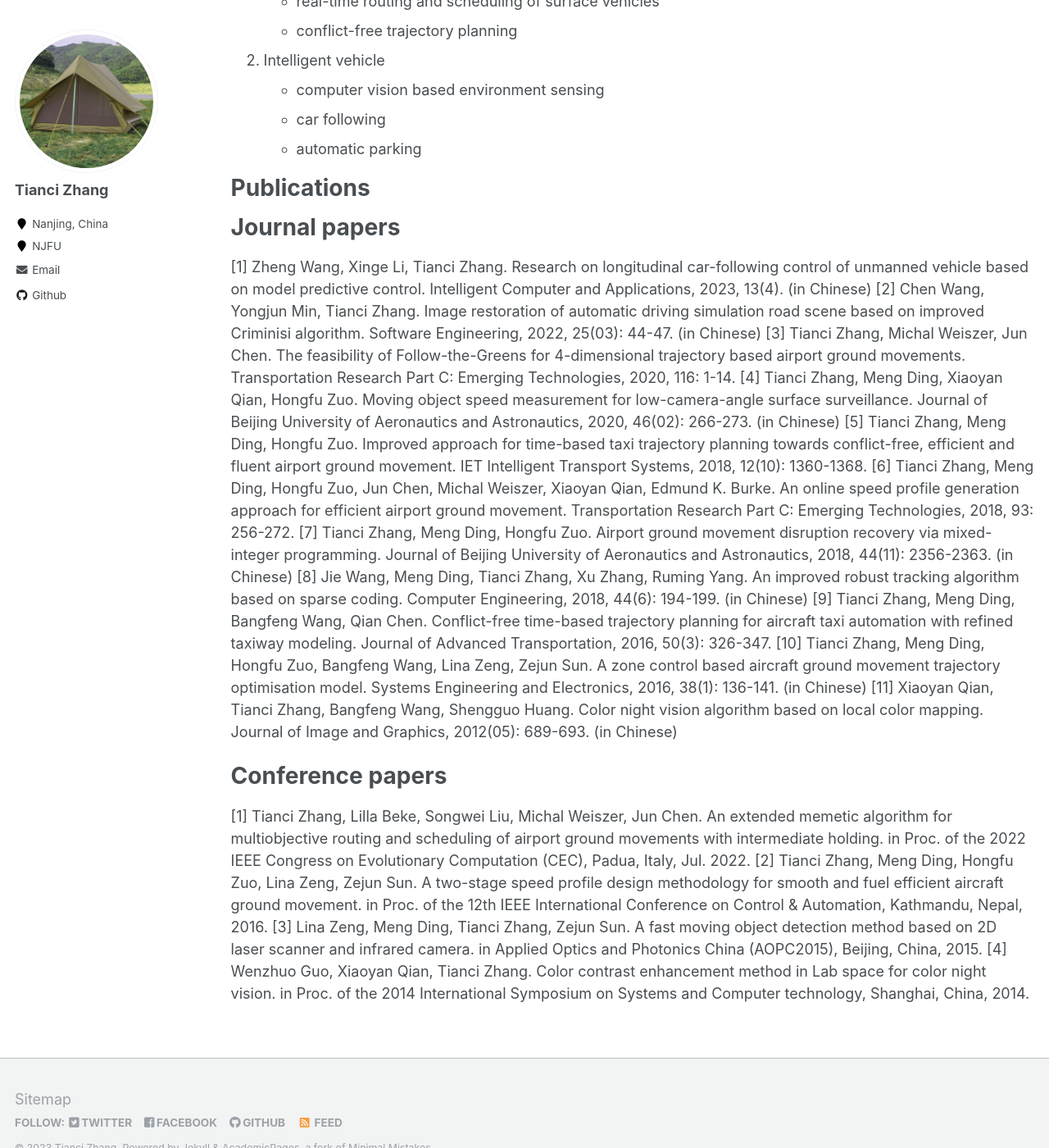
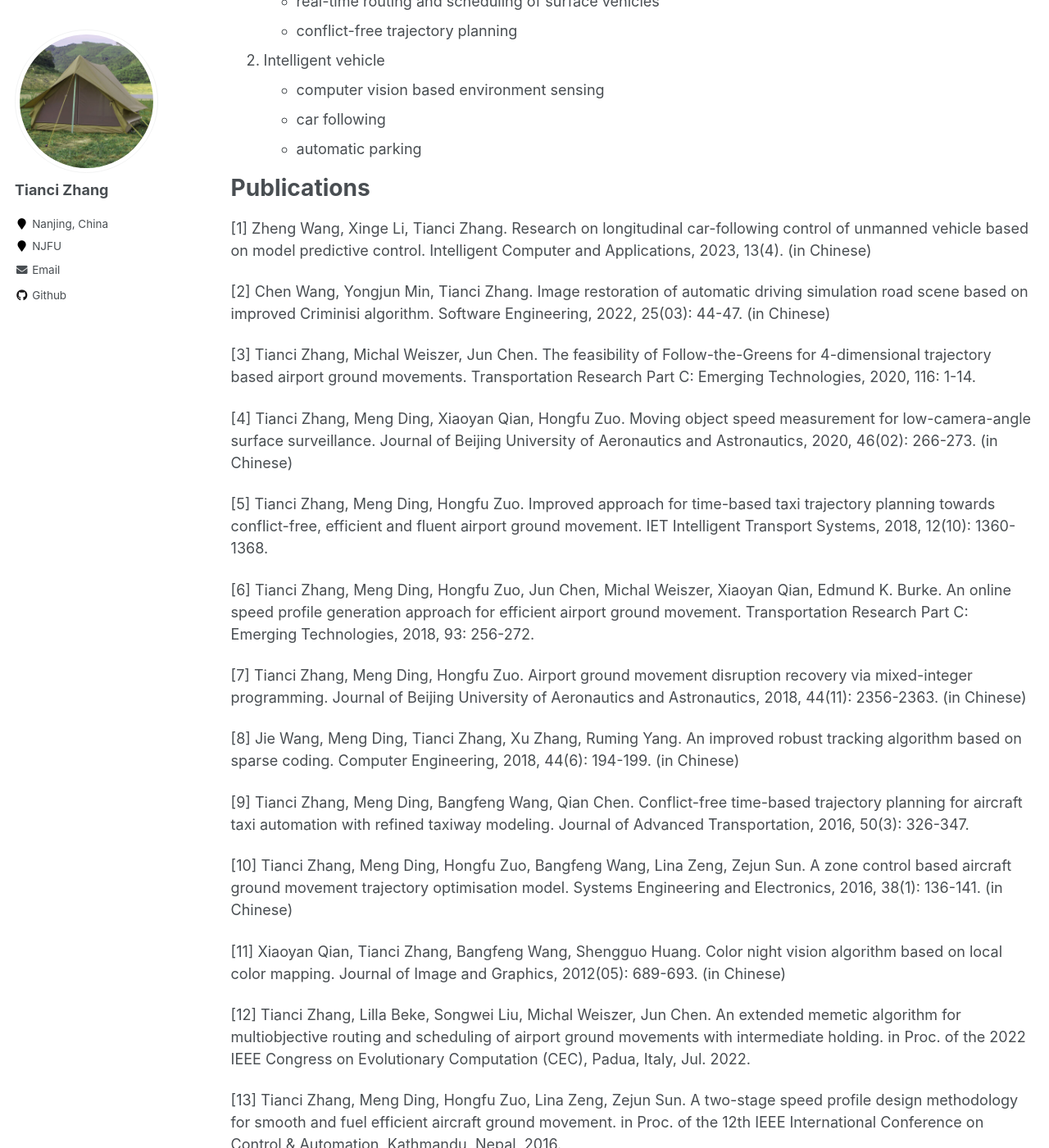
Before and after one commit to tiancivalen/tiancivalen.github.io, a Jekyll site: the page built from _pages/research.md, in a window 1280 px wide and 1400 px high, scrolled down 268 px. Shown: the whole window at 82% size. Built offline with Jekyll 4.4.1, drawn with Linux system fonts in a browser that asks for light colours; some of the changed text lies outside the part shown.

Commit message:
Update research.md

```diff
--- a/_pages/research.md
+++ b/_pages/research.md
@@ -19,21 +19,32 @@ author_profile: true
 
 # Publications
 
-# Journal papers
 [1] Zheng Wang, Xinge Li, Tianci Zhang. Research on longitudinal car-following control of unmanned vehicle based on model predictive control. Intelligent Computer and Applications, 2023, 13(4). (in Chinese)
+
 [2] Chen Wang, Yongjun Min, Tianci Zhang. Image restoration of automatic driving simulation road scene based on improved Criminisi algorithm. Software Engineering, 2022, 25(03): 44-47. (in Chinese)
+
 [3] Tianci Zhang, Michal Weiszer, Jun Chen. The feasibility of Follow-the-Greens for 4-dimensional trajectory based airport ground movements. Transportation Research Part C: Emerging Technologies, 2020, 116: 1-14.
+
 [4] Tianci Zhang, Meng Ding, Xiaoyan Qian, Hongfu Zuo. Moving object speed measurement for low-camera-angle surface surveillance. Journal of Beijing University of Aeronautics and Astronautics, 2020, 46(02): 266-273. (in Chinese)
+
 [5] Tianci Zhang, Meng Ding, Hongfu Zuo. Improved approach for time-based taxi trajectory planning towards conflict-free, efficient and fluent airport ground movement. IET Intelligent Transport Systems, 2018, 12(10): 1360-1368.
+
 [6] Tianci Zhang, Meng Ding, Hongfu Zuo, Jun Chen, Michal Weiszer, Xiaoyan Qian, Edmund K. Burke. An online speed profile generation approach for efficient airport ground movement. Transportation Research Part C: Emerging Technologies, 2018, 93: 256-272.
+
 [7] Tianci Zhang, Meng Ding, Hongfu Zuo. Airport ground movement disruption recovery via mixed-integer programming. Journal of Beijing University of Aeronautics and Astronautics, 2018, 44(11): 2356-2363. (in Chinese)
+
 [8] Jie Wang, Meng Ding, Tianci Zhang, Xu Zhang, Ruming Yang. An improved robust tracking algorithm based on sparse coding. Computer Engineering, 2018, 44(6): 194-199. (in Chinese)
+
 [9] Tianci Zhang, Meng Ding, Bangfeng Wang, Qian Chen. Conflict-free time-based trajectory planning for aircraft taxi automation with refined taxiway modeling. Journal of Advanced Transportation, 2016, 50(3): 326-347.
+
 [10] Tianci Zhang, Meng Ding, Hongfu Zuo, Bangfeng Wang, Lina Zeng, Zejun Sun. A zone control based aircraft ground movement trajectory optimisation model. Systems Engineering and Electronics, 2016, 38(1): 136-141. (in Chinese)
+
 [11] Xiaoyan Qian, Tianci Zhang, Bangfeng Wang, Shengguo Huang. Color night vision algorithm based on local color mapping. Journal of Image and Graphics, 2012(05): 689-693. (in Chinese)
 
-# Conference papers
-[1] Tianci Zhang, Lilla Beke, Songwei Liu, Michal Weiszer, Jun Chen. An extended memetic algorithm for multiobjective routing and scheduling of airport ground movements with intermediate holding. in Proc. of the 2022 IEEE Congress on Evolutionary Computation (CEC), Padua, Italy, Jul. 2022.
-[2] Tianci Zhang, Meng Ding, Hongfu Zuo, Lina Zeng, Zejun Sun. A two-stage speed profile design methodology for smooth and fuel efficient aircraft ground movement. in Proc. of the 12th IEEE International Conference on Control & Automation, Kathmandu, Nepal, 2016.
-[3] Lina Zeng, Meng Ding, Tianci Zhang, Zejun Sun. A fast moving object detection method based on 2D laser scanner and infrared camera. in Applied Optics and Photonics China (AOPC2015), Beijing, China, 2015.
-[4] Wenzhuo Guo, Xiaoyan Qian, Tianci Zhang. Color contrast enhancement method in Lab space for color night vision. in Proc. of the 2014 International Symposium on Systems and Computer technology, Shanghai, China, 2014.
+[12] Tianci Zhang, Lilla Beke, Songwei Liu, Michal Weiszer, Jun Chen. An extended memetic algorithm for multiobjective routing and scheduling of airport ground movements with intermediate holding. in Proc. of the 2022 IEEE Congress on Evolutionary Computation (CEC), Padua, Italy, Jul. 2022.
+
+[13] Tianci Zhang, Meng Ding, Hongfu Zuo, Lina Zeng, Zejun Sun. A two-stage speed profile design methodology for smooth and fuel efficient aircraft ground movement. in Proc. of the 12th IEEE International Conference on Control & Automation, Kathmandu, Nepal, 2016.
+
+[14] Lina Zeng, Meng Ding, Tianci Zhang, Zejun Sun. A fast moving object detection method based on 2D laser scanner and infrared camera. in Applied Optics and Photonics China (AOPC2015), Beijing, China, 2015.
+
+[15] Wenzhuo Guo, Xiaoyan Qian, Tianci Zhang. Color contrast enhancement method in Lab space for color night vision. in Proc. of the 2014 International Symposium on Systems and Computer technology, Shanghai, China, 2014.
```
